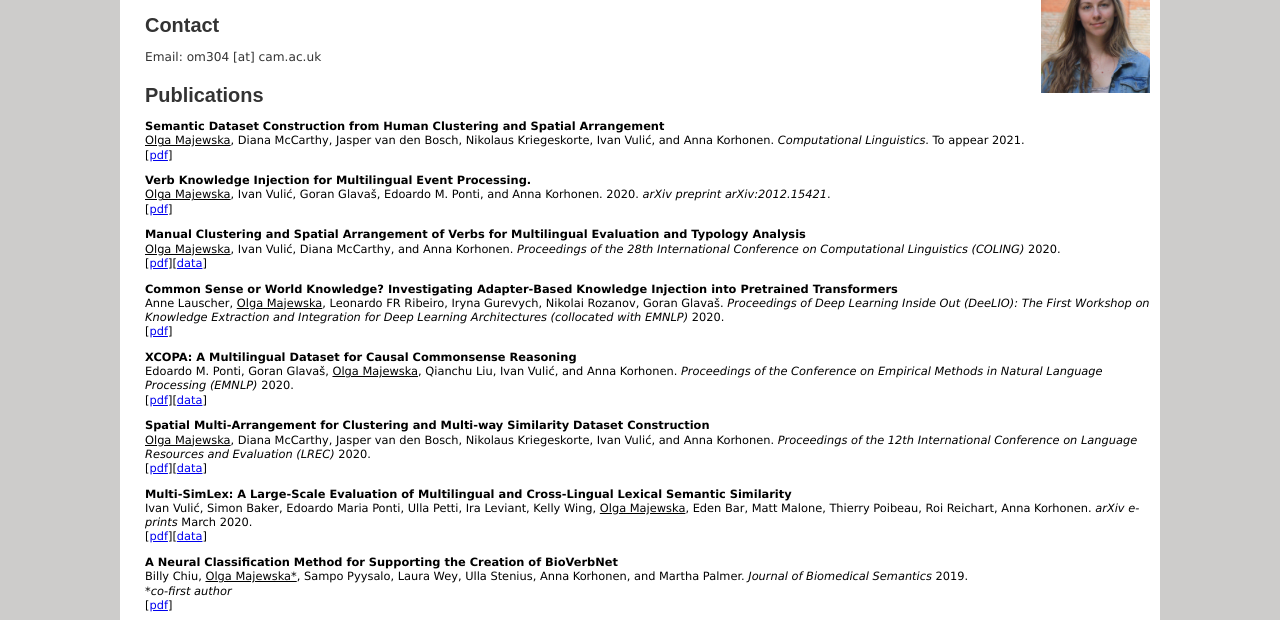
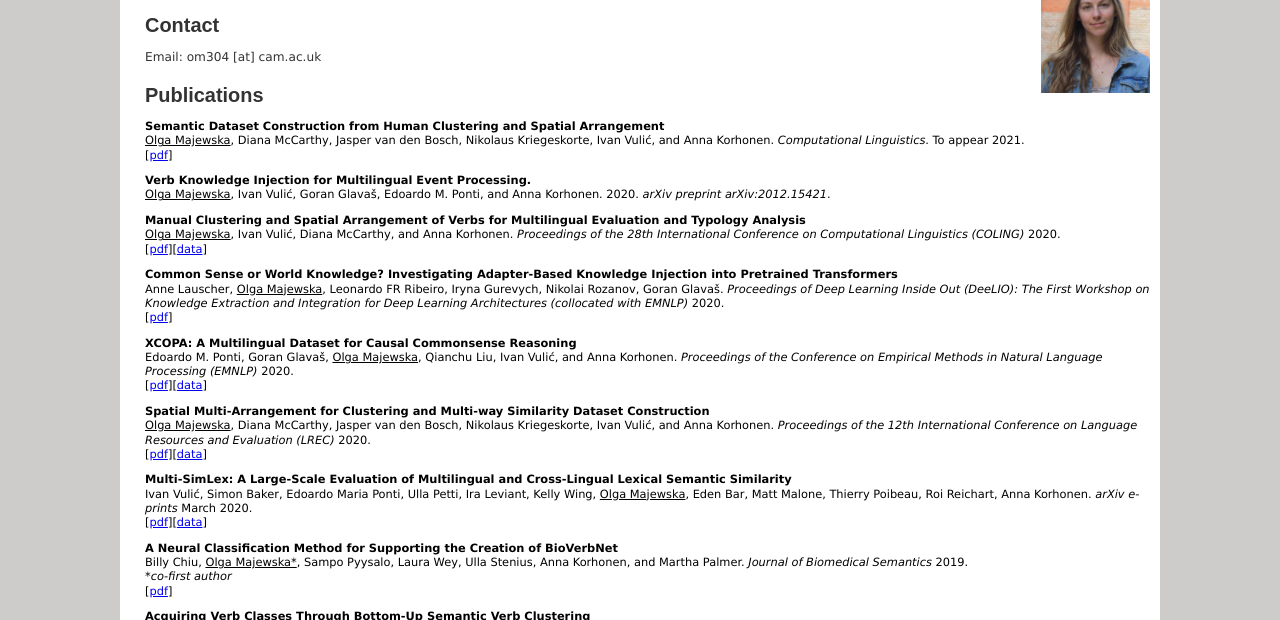
Before and after one commit to om304/om304.github.io, a plain HTML site: page index.html in a window 1280 px wide. Shown: the part 177-797 px from the top of the page. Drawn offline with Linux system fonts and the light colour scheme.

Commit message:
Update index.html

```diff
--- a/index.html
+++ b/index.html
@@ -54,7 +54,7 @@
             <b>Verb Knowledge Injection for Multilingual Event Processing.</b> <br/>
             <u>Olga Majewska</u>, Ivan Vulić, Goran Glavaš, Edoardo M. Ponti, and Anna Korhonen. 2020. <i>arXiv preprint arXiv:2012.15421</i>.
             <br/>
-            [<a href="https://arxiv.org/pdf/2012.15421.pdf">pdf</a>]
+
         <p>
         <p>
             <b>Manual Clustering and Spatial Arrangement of Verbs for Multilingual Evaluation and Typology Analysis</b> <br/>
```
